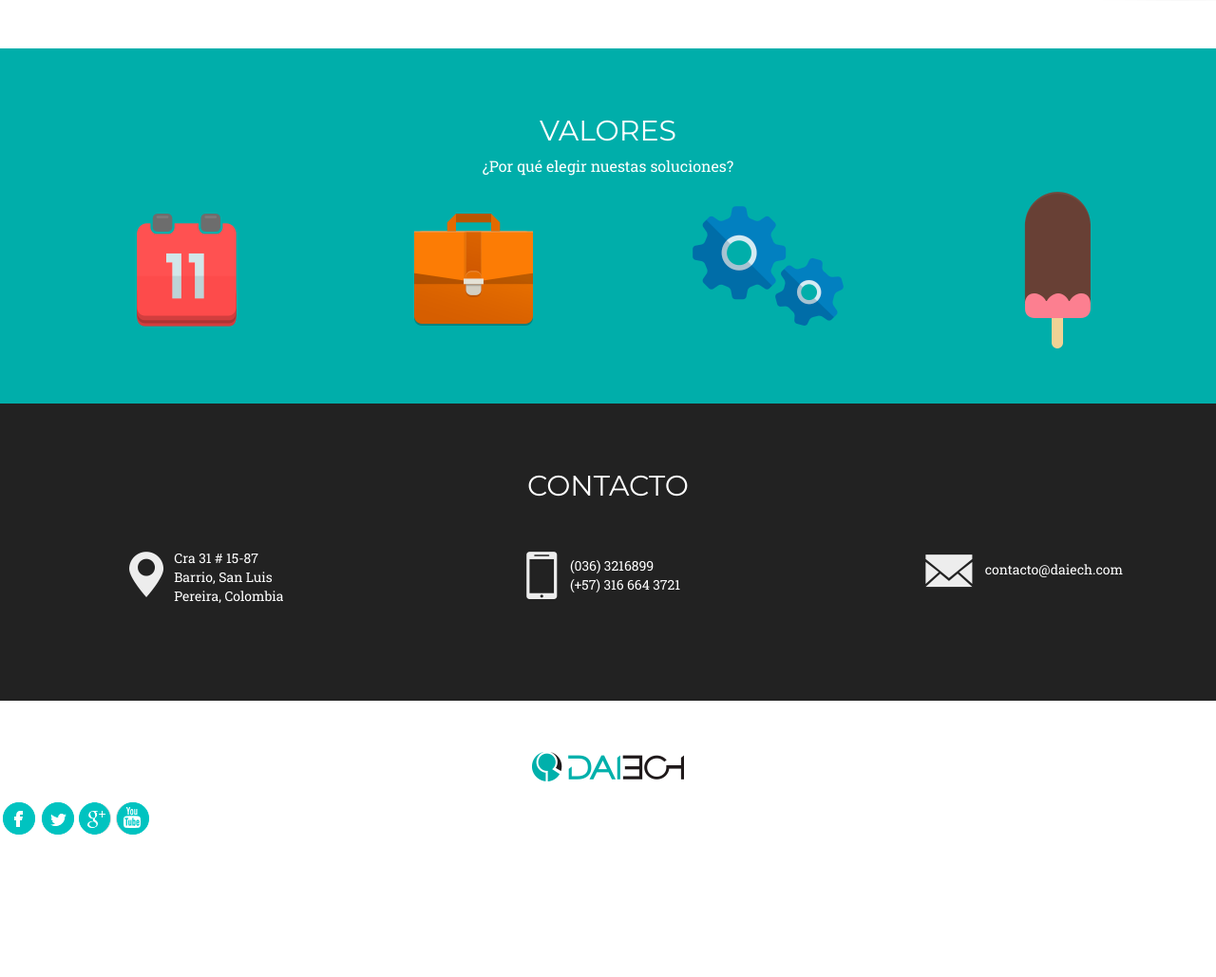
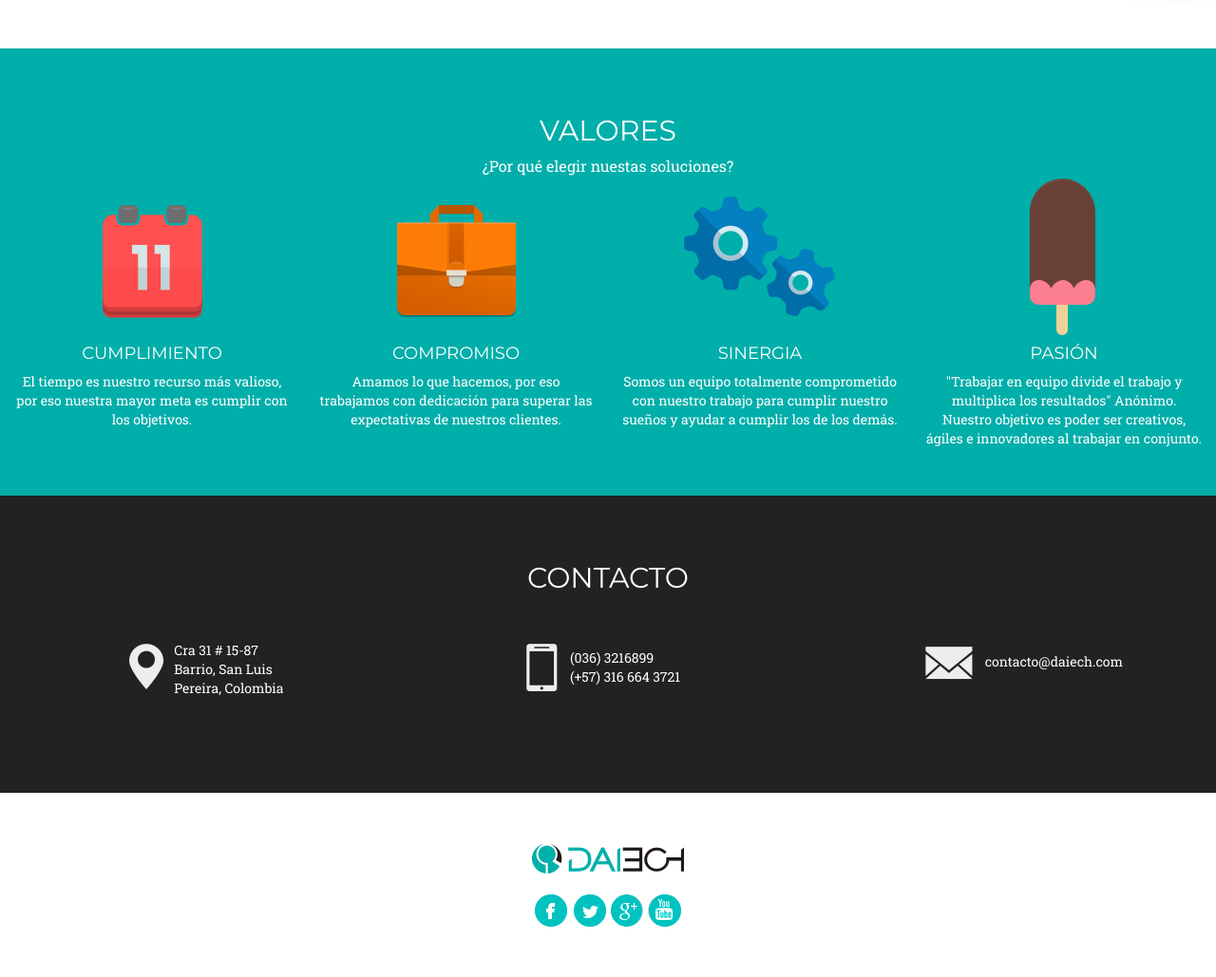
Before and after one commit to Daiech/Daiech.com, a Django app: page / in a window 1280 px wide. Shown: the part 2504-3533 px from the top of the page at 95% size. Before the commit the page ends 3383 px from the top, so only its background shows below. Run offline with Django 3.2, Linux system fonts and the light colour scheme; some libraries are stand-ins or nearby versions.

Commit message:
Values implemented

```diff
--- a/apps/website/templates/website/index.html
+++ b/apps/website/templates/website/index.html
@@ -55,8 +55,7 @@
                     <h4>{{ u.name }}</h4>
                     <span class="text-muted">{{ u.job }}</span>
                     <div><a href="{{ u.social.twitter.url }}">@{{ u.social.twitter.username }}</a></div>
-                </div>
-{% endfor %}{% endverbatim %}</script>
+                </div>{% endfor %}{% endverbatim %}</script>
         <div class="container-fluid member-team">
             <div class="row">
 
@@ -95,7 +94,32 @@
     <div id="values" class="screen">
         <h2>{% trans 'VALORES' %}</h2>
         <p class="description-text">{% trans '¿Por qué elegir nuestas soluciones?' %}</p>
-        <div class="values-pic"></div>
+        <!-- <div class="values-pic"></div> -->
+        <div class="container-fluid">
+            <div class="row">
+                <div class="daiech-member col-sm-6 col-md-3 col-lg-3">
+                    <div class="values-pic"><div class="calendar"></div></div>
+                    <h4>{% trans 'Cumplimiento' %}</h4>
+                    <span class="">{% trans 'El tiempo es nuestro recurso más valioso, por eso nuestra mayor meta es cumplir con los objetivos' %}.</span>
+                </div>
+                <div class="daiech-member col-sm-6 col-md-3 col-lg-3">
+                    <div class="values-pic"><div class="engagement"></div></div>
+                    <h4>{% trans 'Compromiso' %}</h4>
+                    <span class="">{% trans 'Amamos lo que hacemos, por eso trabajamos con dedicación para superar las expectativas de nuestros clientes' %}.</span>
+                </div>
+                <div class="daiech-member col-sm-6 col-md-3 col-lg-3">
+                    <div class="values-pic"><div class="synergy"></div></div>
+                    <h4>{% trans 'Sinergia' %}</h4>
+                    <span class="">{% trans 'Somos un equipo totalmente comprometido con nuestro trabajo para cumplir nuestro sueños y ayudar a cumplir los de los demás' %}.</span>
+                </div>
+                <div class="daiech-member col-sm-6 col-md-3 col-lg-3">
+                    <div class="values-pic"><div class="passion"></div></div>
+                    <h4>{% trans 'Pasión' %}</h4>
+                    <span class="">{% blocktrans %}"Trabajar en equipo divide el trabajo y multiplica los resultados" Anónimo.<br>
+Nuestro objetivo es poder ser creativos, ágiles e innovadores al trabajar en conjunto{% endblocktrans %}.</span>
+                </div>
+            </div>
+        </div>
     </div>
     <div id="contact" class="screen">
         <h2>{% trans 'CONTACTO' %}</h2>
@@ -173,7 +197,13 @@
         #projects .daiech-project .destaju{background-position: -31px -81px;}
         #projects .daiech-project .califiter{background-position: -42px -197px; height: 110px}
         #values {background-color: #00aeaa;color: white;}
-        #values .values-pic{background-image: url("{{ STATIC_URL }}img/landing/values.png");background-repeat: no-repeat;background-position: center; height: 188px;width: 100%}
+        /*#values .values-pic{background-image: url("{{ STATIC_URL }}img/landing/values.png");background-repeat: no-repeat;height: 188px;width: 100%}*/
+        #values .values-pic > div{background-image: url("{{ STATIC_URL }}img/landing/values.png");background-repeat: no-repeat;width: 130px;height: 166px;margin: auto;}
+        #values h4{text-transform:uppercase;}
+        #values .values-pic > div.calendar{background-position: -4px -9px}
+        #values .values-pic > div.engagement{background-position: -306px -9px}
+        #values .values-pic > div.synergy{background-position: -600px -10px;width: 165px;}
+        #values .values-pic > div.passion{background-position: -923px -14px;height: 166px;}
         .box{text-align: left;margin: auto;width: 180px}
         #contact {background-color: #222222;color: white;}
         #contact .container-fluid > .row{margin: 40px 0;}
--- a/public/static/css/style.css
+++ b/public/static/css/style.css
@@ -6,7 +6,7 @@ h1,h2,h3,h4,h5,h6{font-family: 'Montserrat', 'sans-serif;'}
 #daiech-navbar{margin-top: 20px;}
 #daiech-menu *{color:#222;font-weight: bold;font-family: 'Montserrat', 'sans-serif;'}
 .daiech-logo{margin: 0 auto;width: 170px;}
-.daiech-social{height: 39px;margin:15px auto;margin-bottom: 0;width: 16p0x;}
+.daiech-social{height: 39px;margin:15px auto;margin-bottom: 0;width: 160px;}
 .daiech-social a{display: inline-block;background-image: url("/static/img/daiech-social-active.png");width: 40px;height: 40px;}
 .daiech-social a.fb{background-position: 0 0;}
 .daiech-social a.tw{background-position: 136px 0;}
```
